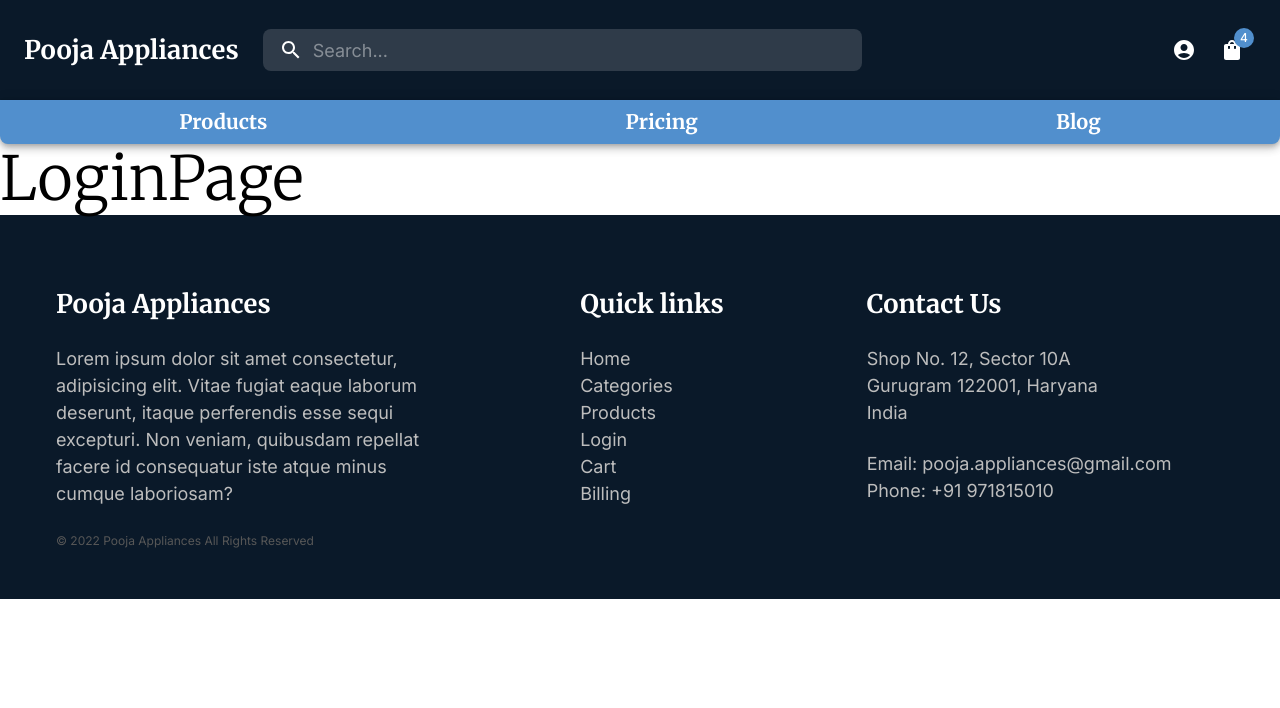
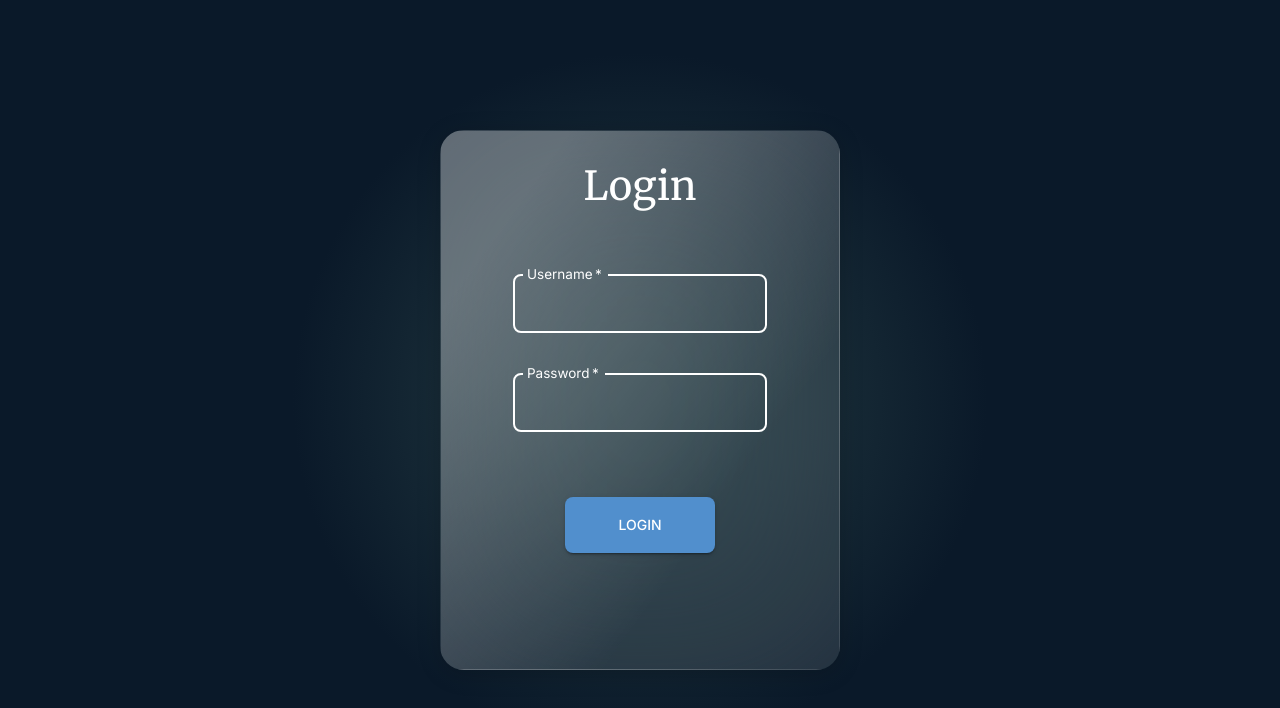
Before and after one commit to akshay2042000/pooja-appliances, a React (Create React App) app in the folder client/: page /login in a window 1280 px wide. Shown: the top 708 px of the page. Built offline with nearby package versions, Linux system fonts and the light colour scheme; a web font is replaced by a local one.

Commit message:
glassmorphic login page

```diff
--- a/client/src/App.js
+++ b/client/src/App.js
@@ -30,9 +30,9 @@ function App() {
                     </Route>
                     <Route path='cart' element={<CartPage />} />
                     <Route path='bill' element={<BillingPage />} />
-                    <Route path='login' element={<LoginPage />} />
                     <Route path="*" element={<NotFoundPage />} />
                 </Route>
+                <Route path='/login' element={<LoginPage />} />
             </Routes>
         </ThemeProvider>
     );
--- a/client/src/components/CategoriesComp.js
+++ b/client/src/components/CategoriesComp.js
@@ -1,6 +1,6 @@
 import { MenuItem, Typography } from '@mui/material'
 import React from 'react'
-import { Link} from 'react-router-dom';
+import { Link } from 'react-router-dom';
 import { StyledPaper } from '../styles/navbarStyles';
 
 const pages = ['Products', 'Pricing', 'Blog'];
@@ -9,10 +9,10 @@ const CategoriesComp = () => {
 
     return (
         <StyledPaper square elevation={5} >
-            {pages.map((page ,i) => (
+            {pages.map((page, i) => (
                 <Link key={i} to={`/products?cat=${page}`}>
                     <MenuItem key={page} >
-                        <Typography variant='h6' textAlign="center" color='white'>{page}</Typography>
+                        <Typography variant='h6' textAlign="center" color='secondary' >{page}</Typography>
                     </MenuItem>
                 </Link>
 
--- /dev/null
+++ b/client/src/components/LoginForm.js
@@ -0,0 +1,57 @@
+import { Box, Button, TextField, Typography } from '@mui/material'
+import React, { useState } from 'react'
+
+
+const LoginForm = () => {
+    const [formData, setFormData] = useState({
+        username: '',
+        password: ''
+    });
+
+    return (
+        <>
+            <Box sx={{
+
+                width: '400px', height: '540px', padding: 4, margin: 'auto', background: 'linear-gradient(125.56deg, rgba(255, 255, 255, 0.35) 16.45%, rgba(255, 255, 255, 0.1) 70.19%)', borderRadius: 3, backdropFilter: 'blur(80px)', boxShadow: '0px 4px 24px -1px rgba(0, 0, 0, 0.2)',
+                border: '1px solid',
+                borderImageSource: 'linear-gradient(119.63deg, #FFFFFF 17.47%, rgba(81, 143, 205, 0) 42.78%, rgba(81, 143, 205, 0) 68.49%, rgba(81, 143, 205, 0.49) 92.25%)'
+            }}>
+                <Typography variant="h3" textAlign='center' color="common.white">Login</Typography>
+                <Box component="form" sx={{
+                    padding: 4,
+                    '& .MuiTextField-root': { m: 1 },
+                    display: 'flex',
+                    flexDirection: 'column',
+                    justifyContent: 'space-evenly',
+                    height: '400px',
+                }}>
+
+                    <TextField
+                        id='username'
+                        color="white"
+                        sx={{ input: { color: 'common.white' } }}
+                        required
+                        focused
+                        label="Username"
+                        value={formData.username}
+                        onChange={(e) => setFormData({ ...formData, username: e.target.value })}
+                    />
+                    <TextField
+                        type="Password"
+                        color="white"
+                        id='password'
+                        sx={{ input: { color: 'common.white' } }}
+                        required
+                        focused
+                        label="Password"
+                        value={formData.password}
+                        onChange={(e) => setFormData({ ...formData, password: e.target.value })}
+                    />
+                    <Button variant="contained" color="secondary" sx={{ width:'150px', mx:'auto' ,mt: 4, py: 2 }}>Login</Button>
+                </Box>
+            </Box>
+        </>
+    )
+}
+
+export default LoginForm
--- a/client/src/components/NavBar.js
+++ b/client/src/components/NavBar.js
@@ -36,16 +36,19 @@ const NavBar = () => {
                 <Box sx={{ flexGrow: 1 }} />
                 <Box sx={{ display: 'flex' }}>
                     <Tooltip title="login" arrow>
+                        <NavLink to='/login'>
                             <IconButton color='inherit' size="large">
                                 <AccountCircle />
                             </IconButton>
+                        </NavLink>
                     </Tooltip>
-
+                    <NavLink to='/cart'>
                         <IconButton size="large" color="inherit">
                             <Badge badgeContent={4} color="secondary">
                                 <ShoppingBagIcon />
                             </Badge>
                         </IconButton>
+                    </NavLink>
                 </Box>
             </Toolbar>
         </StyledAppBar>
--- a/client/src/pages/LoginPage.js
+++ b/client/src/pages/LoginPage.js
@@ -1,12 +1,21 @@
 import React from 'react'
 import Typography from '@mui/material/Typography'
+import Footer from '../components/Footer'
+import { Box } from '@mui/material'
+import LoginForm from '../components/LoginForm'
+
 
 const LoginPage = () => {
     return (
-        <div>
-            <Typography variant="h1" color="initial">LoginPage</Typography>
-
-        </div>
+        <>
+            <Box sx={{
+                background: 'rgb(39, 64, 70)',
+                background: 'radial-gradient(circle, rgba(39, 64, 70, 1) 0%, rgba(10, 25, 41, 1) 46%)', height: '100vh',
+                display: 'flex'
+            }}>
+                <LoginForm />
+            </Box>
+        </>
     )
 }
 
--- a/client/src/styles/navbarStyles.js
+++ b/client/src/styles/navbarStyles.js
@@ -49,7 +49,7 @@ export const StyledInputBase = styled(InputBase)(({ theme }) => ({
 export const StyledPaper = styled(Paper)(({ theme }) => ({
     flexWrap: 'wrap',
     display: 'flex', alignItems: 'center',
-    justifyContent: 'space-around',backgroundColor: theme.palette.secondary.main,
+    justifyContent: 'space-around',
     borderBottomLeftRadius: theme.shape.borderRadius,
     borderBottomRightRadius: theme.shape.borderRadius,
 }));
--- a/client/src/themes.js
+++ b/client/src/themes.js
@@ -8,6 +8,9 @@ export const theme = createTheme({
         },
         secondary: {
             main: '#518fcd',
+        },
+        white: {
+            main: '#ffffff',
         },
 
     },
@@ -21,7 +24,8 @@ export const theme = createTheme({
                     }
                 }
             }
-        }
+        },
+
     },
 
     typography: {
```
Lines whose indentation alone changed are shown as unchanged.
